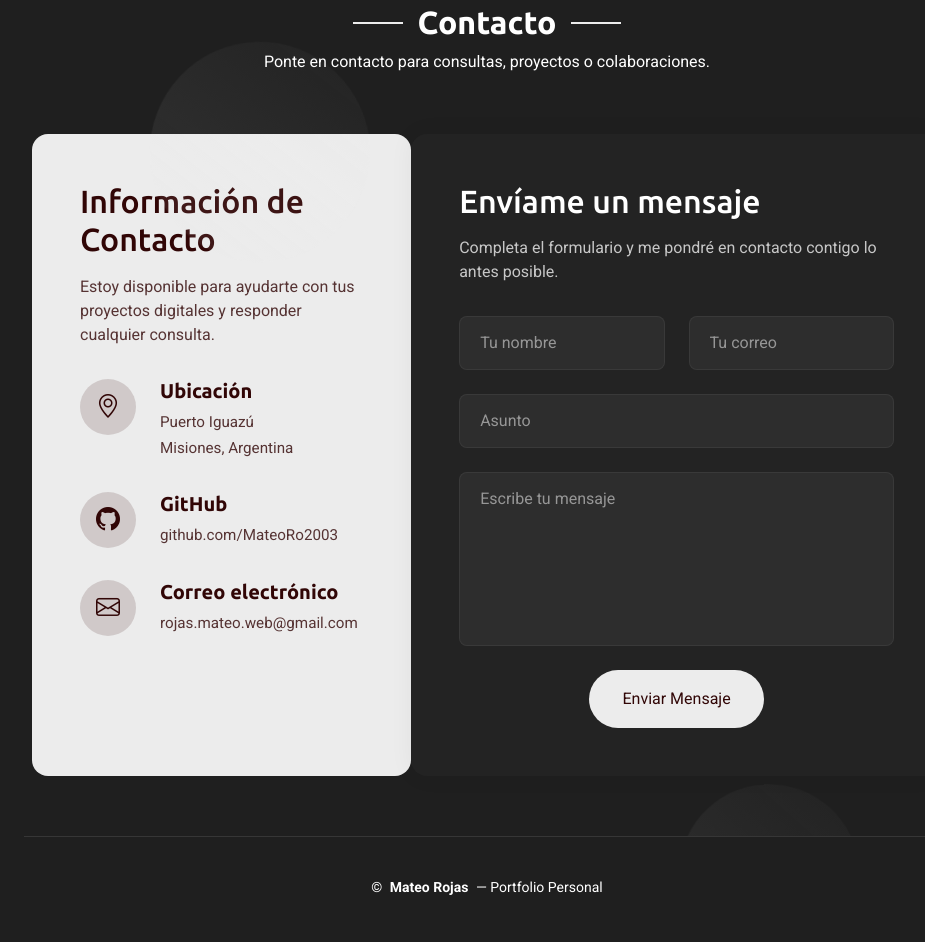
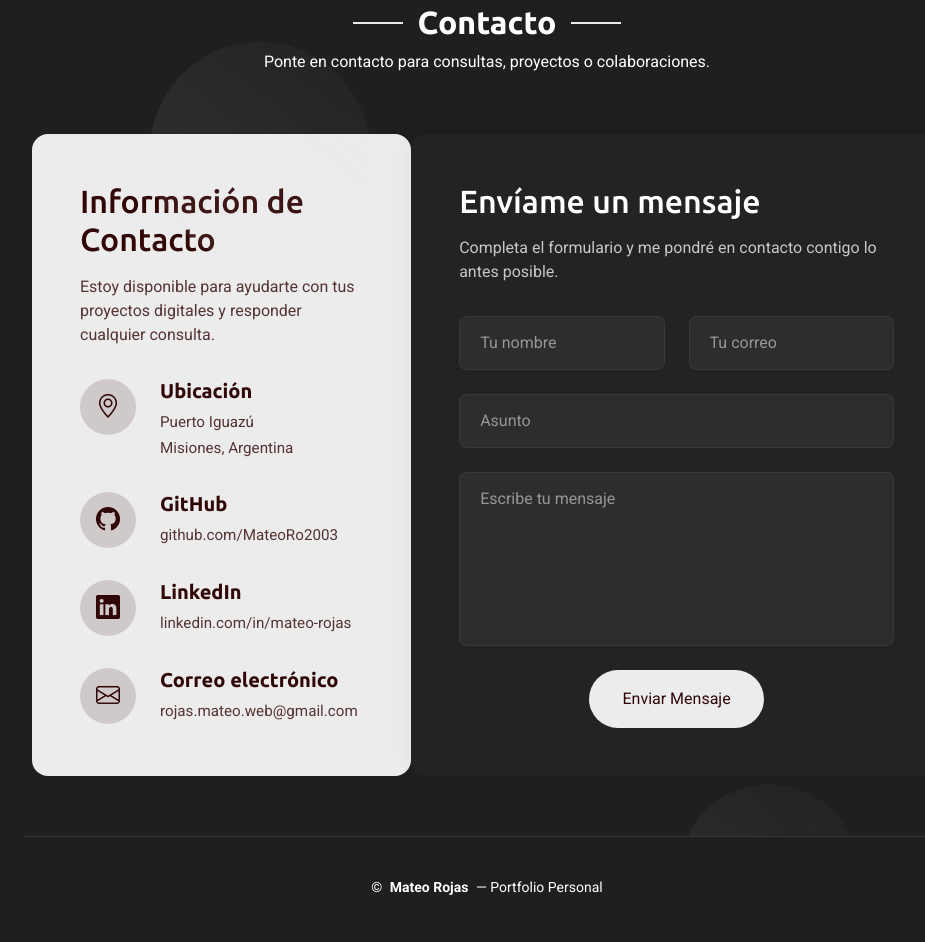
Before and after one commit to MateoRo2003/SnapFolio, a website: page index.html in a window 1280 px wide. Shown: the part 10246-11188 px from the top of the page, without its empty margins (318-1243 px from the left). Drawn offline with nearby package versions, Linux system fonts and the light colour scheme; some packages are replaced by stand-ins of ours; a script that the page names is missing.

Commit message:
linkedin

```diff
--- a/index.html
+++ b/index.html
@@ -691,7 +691,8 @@
 
               <h3>Perfil Profesional</h3>
               <p>
-                Desarrollador Full Stack Ssr con fuerte orientación a arquitectura y escalabilidad . Experiencia en proyectos end-to-end, diseño de APIs REST
+                Desarrollador Full Stack Ssr con fuerte orientación a arquitectura y escalabilidad . Experiencia en
+                proyectos end-to-end, diseño de APIs REST
                 y optimización de rendimiento en entornos productivos.
               </p>
 
@@ -1529,6 +1530,22 @@
                   <p>
                     <a href="https://github.com/MateoRo2003" target="_blank">
                       github.com/MateoRo2003
+                    </a>
+                  </p>
+                </div>
+              </div>
+              <div class="info-item">
+                <div class="icon-box">
+                  <a href="https://www.linkedin.com/in/mateo-rojas-ba696926b/" target="_blank"
+                    style="color: inherit; text-decoration: none;">
+                    <i class="bi bi-linkedin"></i>
+                  </a>
+                </div>
+                <div class="content">
+                  <h4>LinkedIn</h4>
+                  <p>
+                    <a href="https://www.linkedin.com/in/mateo-rojas-ba696926b/" target="_blank">
+                      linkedin.com/in/mateo-rojas
                     </a>
                   </p>
                 </div>
```
